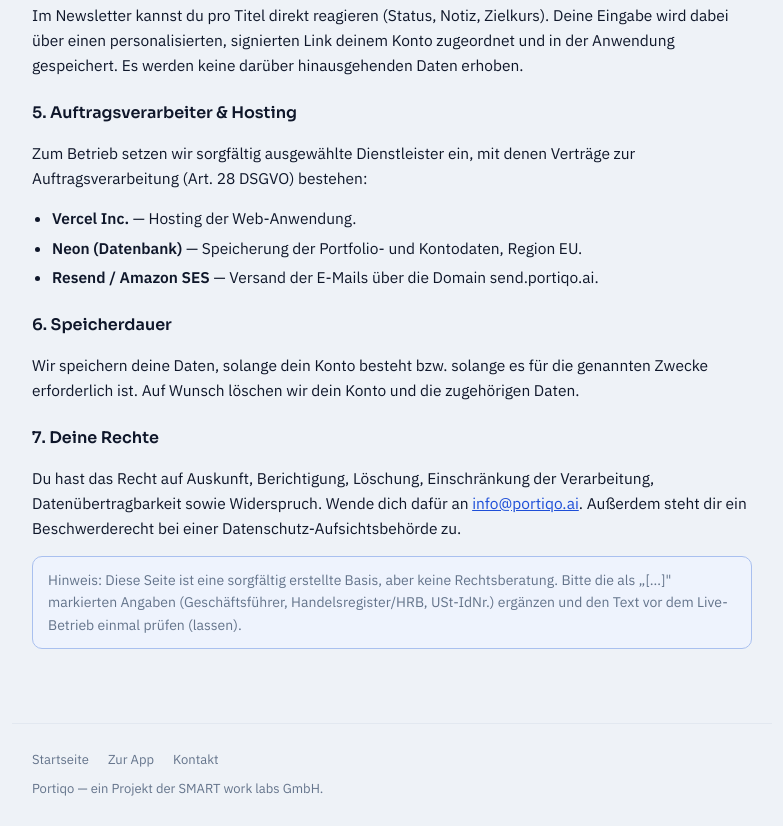
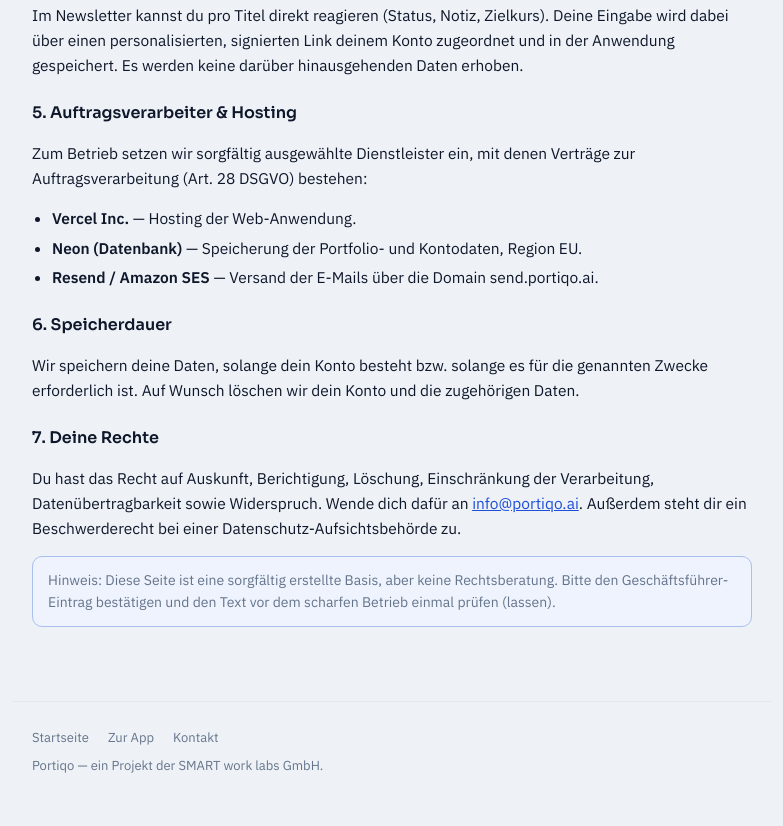
Before and after one commit to astump-ux/portiqo, a plain HTML site: page privacy.html in a window 1280 px wide. Shown: the part 1305-2131 px from the top of the page, without its empty margins (248-1031 px from the left). After the commit the page ends 2108 px from the top, so only its background shows below. Drawn offline with Linux system fonts and the light colour scheme.

Commit message:
privacy: Hinweistext an vollstaendiges Impressum angepasst

```diff
--- a/privacy.html
+++ b/privacy.html
@@ -129,7 +129,7 @@
   <p>Du hast das Recht auf Auskunft, Berichtigung, Löschung, Einschränkung der Verarbeitung, Datenübertragbarkeit sowie Widerspruch. Wende dich dafür an <a href="mailto:info@portiqo.ai">info@portiqo.ai</a>. Außerdem steht dir ein Beschwerderecht bei einer Datenschutz-Aufsichtsbehörde zu.</p>
 
   <div class="note">
-    Hinweis: Diese Seite ist eine sorgfältig erstellte Basis, aber keine Rechtsberatung. Bitte die als „[…]" markierten Angaben (Geschäftsführer, Handelsregister/HRB, USt-IdNr.) ergänzen und den Text vor dem Live-Betrieb einmal prüfen (lassen).
+    Hinweis: Diese Seite ist eine sorgfältig erstellte Basis, aber keine Rechtsberatung. Bitte den Geschäftsführer-Eintrag bestätigen und den Text vor dem scharfen Betrieb einmal prüfen (lassen).
   </div>
 </main>
 
```
